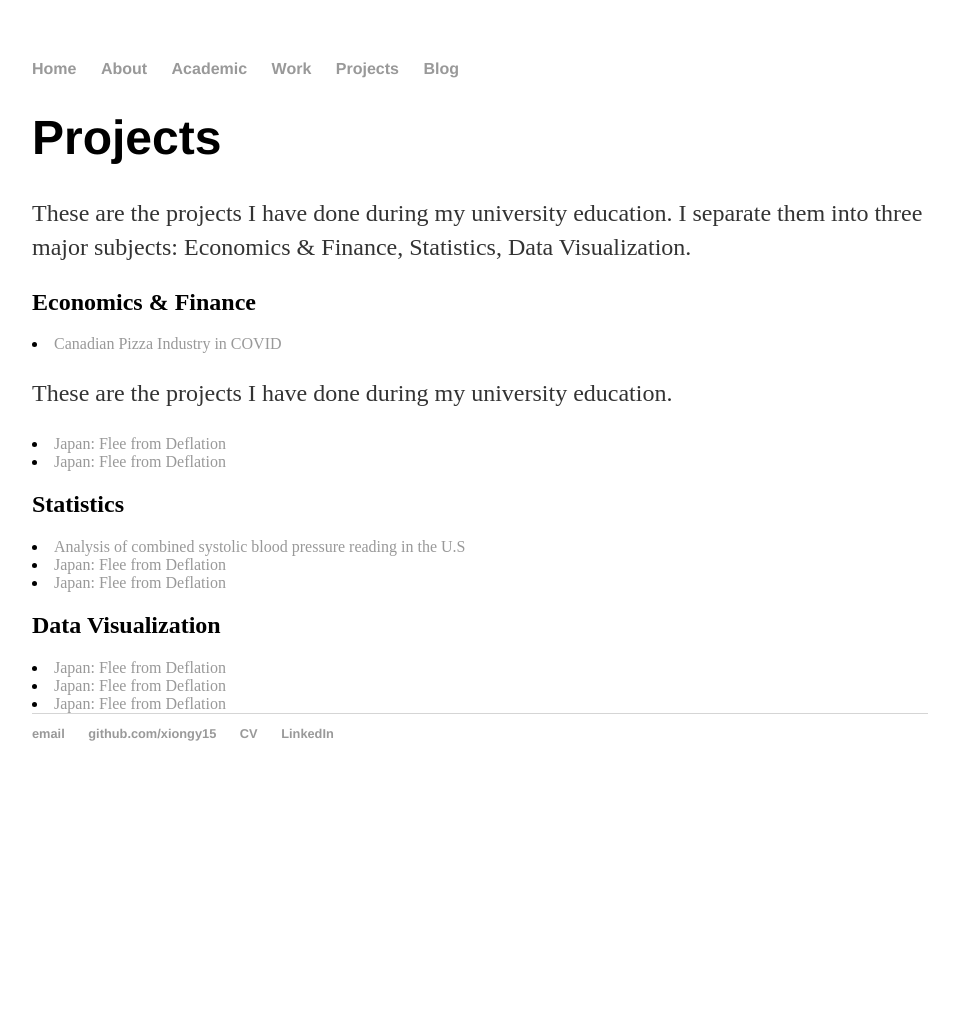
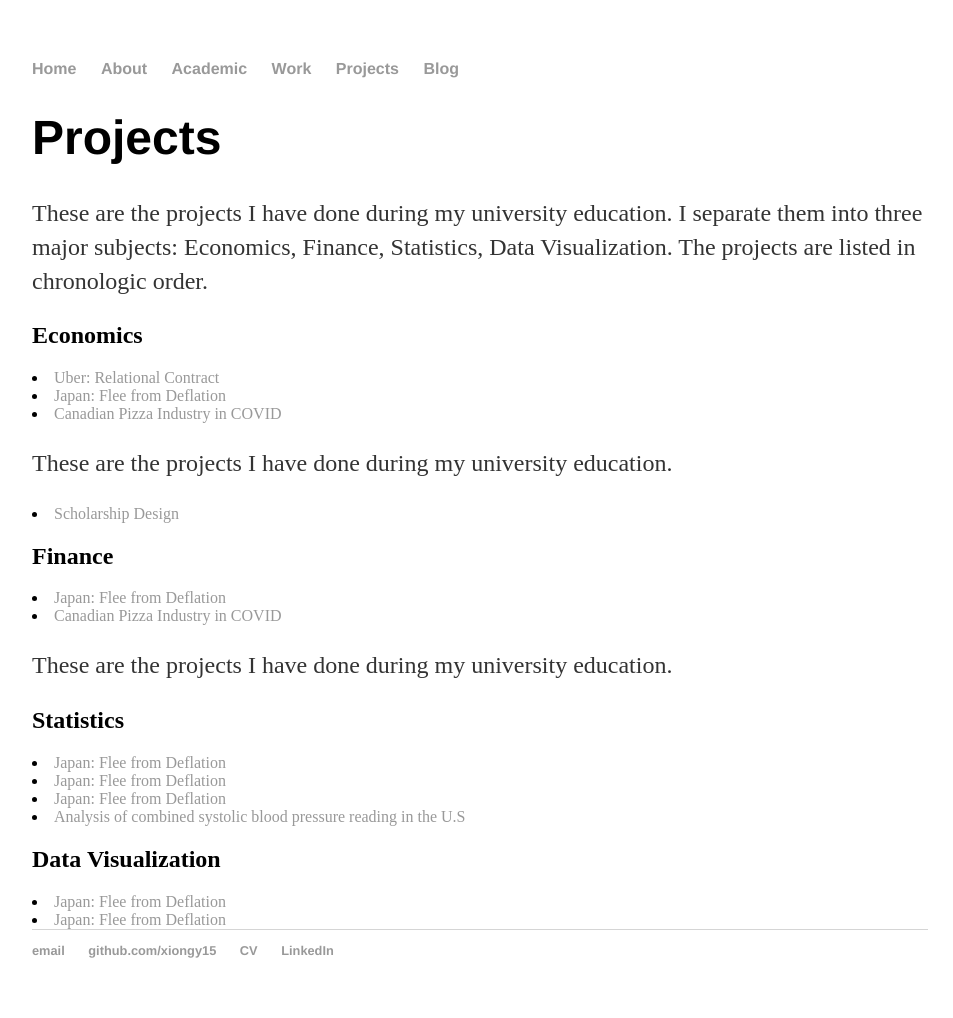
Before and after one commit to xiongy15/xiongy15.github.io, a Jekyll site: the page built from project/index.html, in a window 1280 px wide. Shown: the whole page, without its empty margins (160-1113 px from the left). Built offline with Jekyll 4.4.1, drawn with Linux system fonts in a browser that asks for light colours; before the commit the page ends 900 px from its top, so only the background shows below that.

Commit message:
Update index.html

```diff
--- a/project/index.html
+++ b/project/index.html
@@ -3,20 +3,27 @@ title: Ying Xiong, Project
 layout: default
 ---
 <h1>Projects</h1>
-<p>These are the projects I have done during my university education. I separate them into three major subjects: Economics & Finance, Statistics, Data Visualization.</p>
+<p>These are the projects I have done during my university education. I separate them into three major subjects: Economics, Finance, Statistics, Data Visualization.
+The projects are listed in chronologic order. </p>
 
-<h2>Economics & Finance</h2>
-<li><a href="project/Canadian Pizza Industry in COVID.pdf" class="image fit">Canadian Pizza Industry in COVID</a></li>
+<h2>Economics</h2>
+<li><a href="/project/Uber - Relational Contract.pdf" class="image fit">Uber: Relational Contract</a></li>
+<li><a href="/project/Japan - Flee from Deflation.pdf" class="image fit">Japan: Flee from Deflation</a></li>
+<li><a href="/project/Canadian Pizza Industry in COVID.pdf" class="image fit">Canadian Pizza Industry in COVID</a></li>
    <p>These are the projects I have done during my university education.</p>
-<li><a href="/project/FINAL%20draft%20(Ying%20Xiong).pdf" class="image fit">Japan: Flee from Deflation</a></li>
-<li><a href="/project/FINAL%20draft%20(Ying%20Xiong).pdf" class="image fit">Japan: Flee from Deflation</a></li>
+<li><a href="/project/Scholarship Design.pdf" class="image fit">Scholarship Design</a></li>
+
+<h2>Finance</h2>
+<li><a href="/project/Market Liquidity and the Role of Fed Intervention.pdf" class="image fit">Japan: Flee from Deflation</a></li>
+<li><a href="/project/Portfolio Investment Report.pdf" class="image fit">Canadian Pizza Industry in COVID</a></li>
+   <p>These are the projects I have done during my university education.</p>
 
 <h2>Statistics</h2>
-<li><a href="project/Analysis of combined systolic blood pressure reading in the U.S.pdf" class="image fit">Analysis of combined systolic blood pressure reading in the U.S</a></li>
-<li><a href="/project/FINAL%20draft%20(Ying%20Xiong).pdf" class="image fit">Japan: Flee from Deflation</a></li>
-<li><a href="/project/FINAL%20draft%20(Ying%20Xiong).pdf" class="image fit">Japan: Flee from Deflation</a></li>
+<li><a href="/project/Investigating the Effect of Turnout on Canadian Federal Election.pdf" class="image fit">Japan: Flee from Deflation</a></li>
+<li><a href="/project/Hope is on Joe Biden, Pressure is on Donald Trump.pdf" class="image fit">Japan: Flee from Deflation</a></li>
+<li><a href="/project/Investigation of the Fertility Rate in Canada.pdf" class="image fit">Japan: Flee from Deflation</a></li>
+<li><a href="/project/Analysis of combined systolic blood pressure reading in the U.S.pdf" class="image fit">Analysis of combined systolic blood pressure reading in the U.S</a></li>
 
 <h2>Data Visualization</h2>
-<li><a href="/project/FINAL%20draft%20(Ying%20Xiong).pdf" class="image fit">Japan: Flee from Deflation</a></li>
-<li><a href="/project/FINAL%20draft%20(Ying%20Xiong).pdf" class="image fit">Japan: Flee from Deflation</a></li>
-<li><a href="/project/FINAL%20draft%20(Ying%20Xiong).pdf" class="image fit">Japan: Flee from Deflation</a></li>
+<li><a href="/project/How Bike Insurance in Toronto is Priced.pdf" class="image fit">Japan: Flee from Deflation</a></li>
+<li><a href="/project/Horror Movies - Data Visualization.pdf" class="image fit">Japan: Flee from Deflation</a></li>
```
